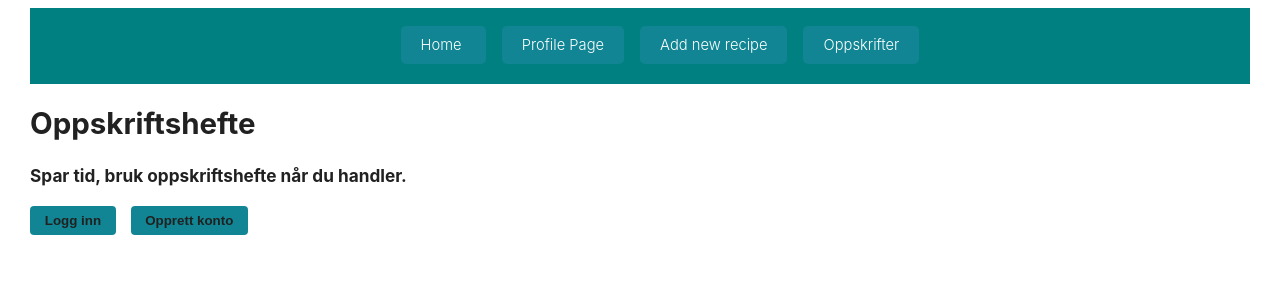
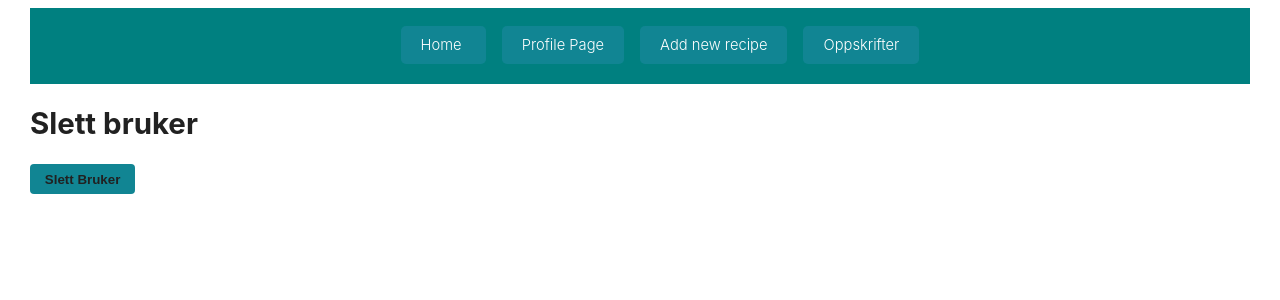
Before and after one commit to hbirketvedt/PU, a React (Create React App) app: page /deleteUser in a window 1280 px wide. Shown: the top 300 px of the page. Built offline with nearby package versions, Linux system fonts and the light colour scheme; no server answers; a web font is replaced by a local one.

Commit message:
La til slett bruker fra auth

```diff
--- a/src/App.js
+++ b/src/App.js
@@ -1,5 +1,6 @@
 import FrontPage from "./components/registration/frontpage";
 import "./css/app.scss"
+import DeleteUser from "./components/registration/deleteUser";
 
 function App() {
     return (
--- a/src/components/dummy/profilePage.js
+++ b/src/components/dummy/profilePage.js
@@ -2,6 +2,8 @@ import { useState } from "react";
 import { useNavigate } from "react-router";
 import { auth } from "../../firebase_config";
 import { onAuthStateChanged, signOut} from "firebase/auth";
+import { Alert } from "react-bootstrap";
+
 
 function ProfilePage() {
 
@@ -19,9 +21,12 @@ function ProfilePage() {
     const navigate = useNavigate();
 
     const goToLogin = async () => {
-        navigate("../registration/login")
+       navigate("../login")
     }
 
+    const deleteUser = async () => {
+        navigate("../deleteUser")
+    }
 
 
     return(
@@ -32,6 +37,10 @@ function ProfilePage() {
                 Logg ut
             </button>
 
+            <button onClick={deleteUser}>
+                Slett bruker
+            </button>
+
         </div>
     )
 }
--- /dev/null
+++ b/src/components/registration/deleteUser.js
@@ -0,0 +1,48 @@
+import { auth } from "../../firebase_config";
+import { getAuth, deleteUser } from "firebase/auth";
+import { useNavigate } from "react-router";
+import { useState} from "react";
+import { set } from "react-hook-form";
+import { Alert } from "react-bootstrap";
+
+
+function DeleteUser() {
+
+    const user = auth.currentUser
+    const navigate = useNavigate();
+    const [errorMessage, setErrorMessage] = useState('');
+
+
+    const goToHome = async () => {
+        navigate("/splashPage")
+    }
+
+    const deleteUser1 = () => {
+        if (window.confirm("Er du sikker på at ønsker å slette brukeren din? Denne handlingen kan ikke angres.")) {
+            deleteUser(user).then(() => {
+                setErrorMessage("")
+                console.log("Suksess, brukeren er slettet")
+                goToHome()
+              }).catch((error) => {
+                setErrorMessage("Brukeren ble ikke slettet, vennligst prøv igjen senere.")
+                console.log("Noe gikk galt, brukeren ble ikke slettet")
+              });
+        }
+
+    }
+
+    return(
+        <div>
+            <h1>
+                Slett bruker
+            </h1>
+            <button onClick={deleteUser1}>
+                Slett Bruker
+            </button>
+            <br></br>
+            {errorMessage && <Alert variant="danger">{errorMessage}</Alert>}
+        </div>
+    )
+}
+
+export default DeleteUser;
--- a/src/index.js
+++ b/src/index.js
@@ -14,6 +14,7 @@ import Signup from "./components/registration/signup";
 import Login from "./components/registration/login";
 import ForgotPassword from "./components/registration/forgotPassword";
 import RecipeFeed from "./components/recipeFeed/recipeFeed";
+import DeleteUser from "./components/registration/deleteUser";
 
 let handleNavbar = () => {
     return <Navbar/>
@@ -34,6 +35,7 @@ render(
         <Route path="profilePage" element={<ProfilePage/>}/>
         <Route path="newRecipe" element={<NewRecipe/>}/>
         <Route path="oppskrifter" element={<RecipeFeed/>}/>
+        <Route path="deleteUser" element={<DeleteUser/>}/>
         <Route path={"*"} element={<h1> 404: not found</h1>}/>
     </Routes>
 </BrowserRouter>, rootElement);
```
Also changed, not shown: 1 other file (tests, documents, lock files or other folders).
